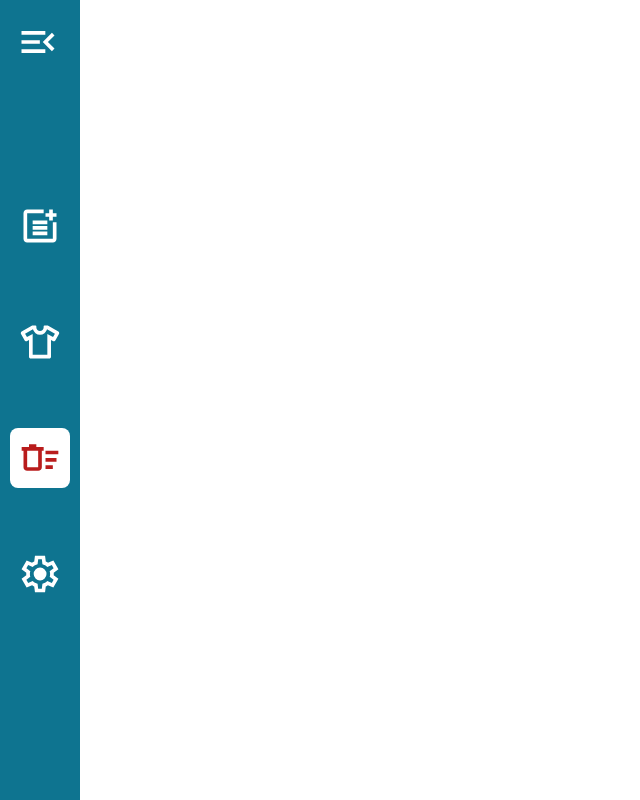
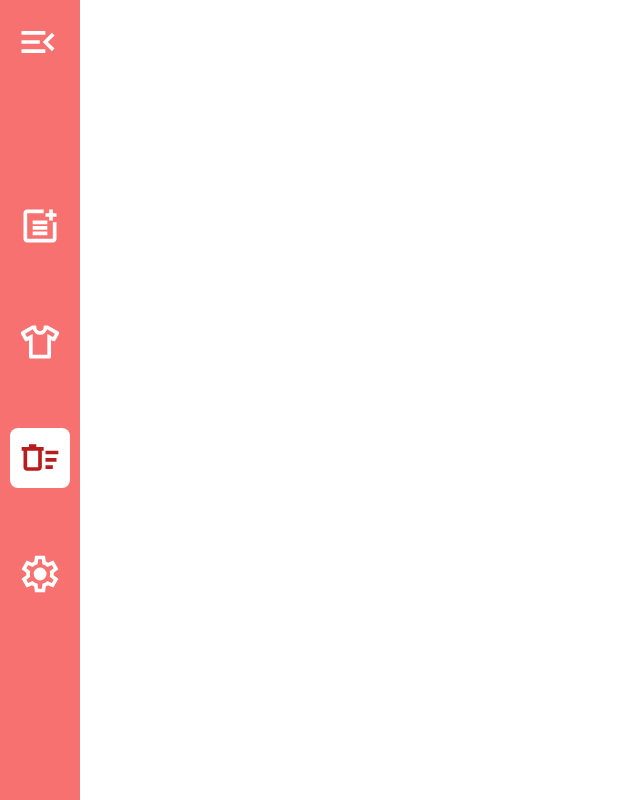
Before and after one commit to mucahitozturkes/tailwind, a website: page src/delete.html in a window 1280 px wide. Shown: the whole page, without its empty margins (0-640 px from the left). Drawn offline with Linux system fonts and the light colour scheme.

Commit message:
set colors

```diff
--- a/src/delete.html
+++ b/src/delete.html
@@ -20,7 +20,7 @@
             </nav>
 
 
-            <div id="sidebar" class="dn max-w-72 h-svh grid place-content-center bg-cyan-700 relative">
+            <div id="sidebar" class="dn max-w-72 h-svh grid place-content-center bg-red-400 relative">
                 <div id="open-menu" class="cursor-pointer flex place-content-end absolute right-5 top-5"><svg
                     xmlns="http://www.w3.org/2000/svg" height="44px" viewBox="0 -960 960 960" width="44px"
                     fill="#FFFFFF" class="hover:fill-black duration-300 ease-in-out">
```
Also changed, not shown: src/index.html (+1 -1 lines), src/product.html (+1 -1 lines), src/settings.html (+1 -1 lines), src/output.css.
